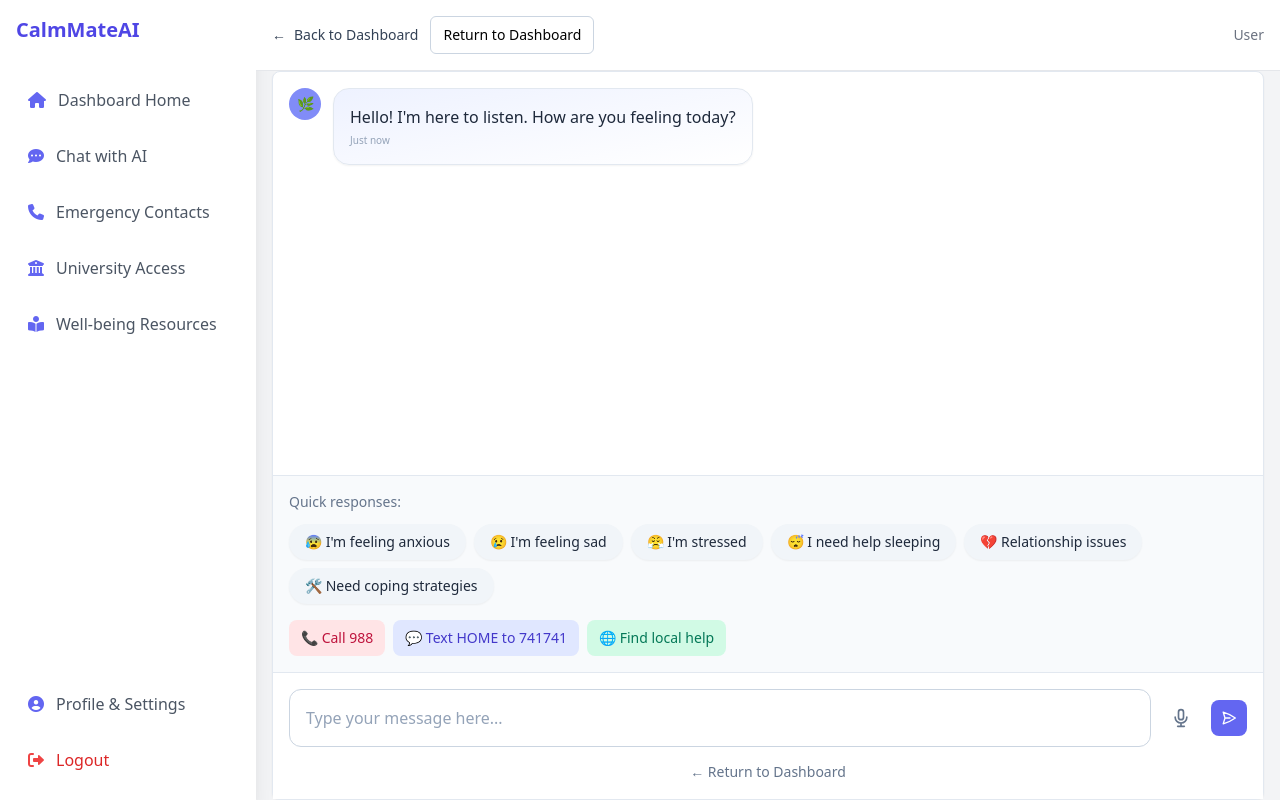
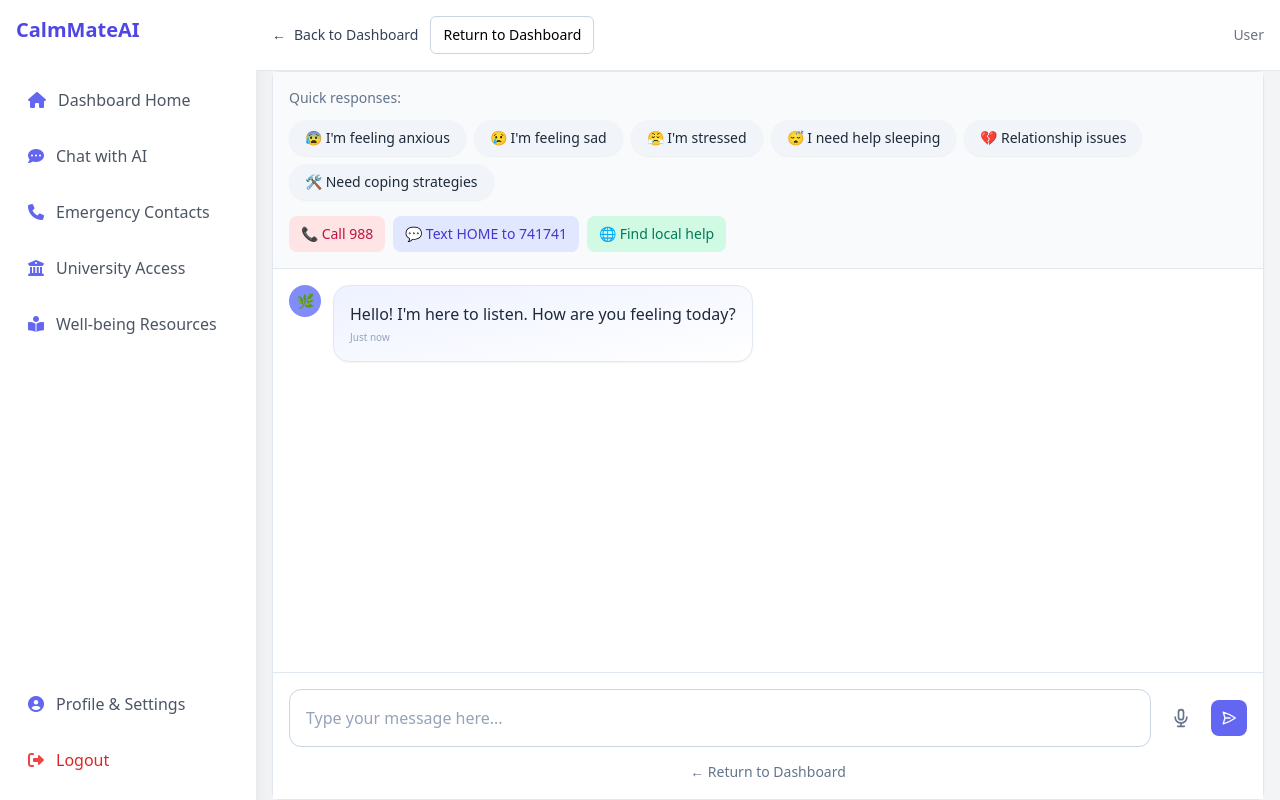
Before and after one commit to saberabanu0001/NewCalmateAI, a Flask app: page /chat in a window 1280 px wide. Run offline with Flask 3, Linux system fonts and the light colour scheme; the visitor is signed in with stand-in values (Sample User, id 1); parts of the project's set-up code (start-up, migrations or seed data) failed here and were passed over; some libraries are stand-ins or nearby versions.

Commit message:
seriousness level moved to the top right place

```diff
--- a/templates/chat_page.html
+++ b/templates/chat_page.html
@@ -19,20 +19,8 @@
         <div class="chat-content flex-1 mx-2 md:mx-4 flex flex-col min-h-0 h-full">
             <!-- Chat container with proper structure -->
             <div class="chat-container flex-1 flex flex-col bg-white rounded-lg shadow-sm border border-slate-200 min-h-0 h-[calc(100vh-140px)]">
-                <!-- Chat messages container - scrollable area -->
-                <div id="chat-messages" class="chat-messages flex-1 overflow-y-auto p-4 pb-44 min-h-0 z-0" role="log" aria-live="polite" aria-relevant="additions">
-                    <!-- Welcome message bubble -->
-                    <div class="flex items-start mb-6 space-x-3 w-full max-w-[80%] md:max-w-[60%]">
-                        <div class="flex-shrink-0 w-8 h-8 rounded-full bg-indigo-400 flex items-center justify-center text-sm font-bold text-white">🌿</div>
-                        <div class="bg-gradient-to-br from-indigo-50 to-white text-slate-800 p-4 rounded-2xl shadow-sm border border-slate-200 ai-bubble">
-                            <p>Hello! I'm here to listen. How are you feeling today?</p>
-                            <div class="mt-1 text-[10px] text-slate-400">Just now</div>
-                        </div>
-                    </div>
-                </div>
-
-                <!-- Quick Response & Crisis Buttons -->
-                <div id="quick-responses" class="p-4 bg-slate-50 border-t border-slate-200 z-10">
+                <!-- Quick Response & Crisis Buttons (moved above messages) -->
+                <div id="quick-responses" class="p-4 bg-slate-50 border-b border-slate-200">
                     <p class="text-sm text-slate-500 mb-3">Quick responses:</p>
                     <div class="flex flex-wrap gap-2">
                         <button class="quick-response-btn pill bg-slate-100 hover:bg-slate-200 text-slate-800 px-4 py-2 rounded-full text-sm transition-all shadow-sm hover:shadow-md hover:-translate-y-0.5" data-message="I'm feeling anxious today">😰 I'm feeling anxious</button>
@@ -46,6 +34,18 @@
                         <a href="tel:988" class="px-3 py-2 rounded-lg bg-rose-100 text-rose-700 hover:bg-rose-200 text-sm" aria-label="Call 988">📞 Call 988</a>
                         <a href="sms:741741&body=HOME" class="px-3 py-2 rounded-lg bg-indigo-100 text-indigo-700 hover:bg-indigo-200 text-sm" aria-label="Text HOME to 741741">💬 Text HOME to 741741</a>
                         <a href="https://www.opencounseling.com/suicide-hotlines" target="_blank" rel="noopener" class="px-3 py-2 rounded-lg bg-emerald-100 text-emerald-700 hover:bg-emerald-200 text-sm" aria-label="Find local help">🌐 Find local help</a>
+                    </div>
+                </div>
+
+                <!-- Chat messages container - scrollable area -->
+                <div id="chat-messages" class="chat-messages flex-1 overflow-y-auto p-4 pb-44 min-h-0" role="log" aria-live="polite" aria-relevant="additions">
+                    <!-- Welcome message bubble -->
+                    <div class="flex items-start mb-6 space-x-3 w-full max-w-[80%] md:max-w-[60%]">
+                        <div class="flex-shrink-0 w-8 h-8 rounded-full bg-indigo-400 flex items-center justify-center text-sm font-bold text-white">🌿</div>
+                        <div class="bg-gradient-to-br from-indigo-50 to-white text-slate-800 p-4 rounded-2xl shadow-sm border border-slate-200 ai-bubble">
+                            <p>Hello! I'm here to listen. How are you feeling today?</p>
+                            <div class="mt-1 text-[10px] text-slate-400">Just now</div>
+                        </div>
                     </div>
                 </div>
 
```
